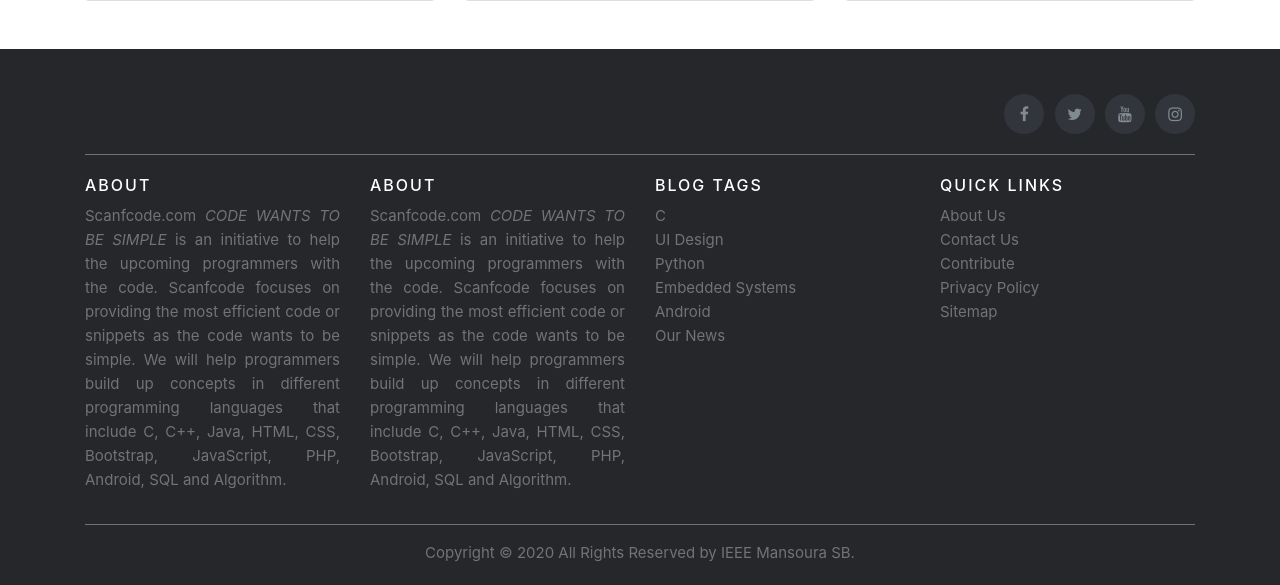
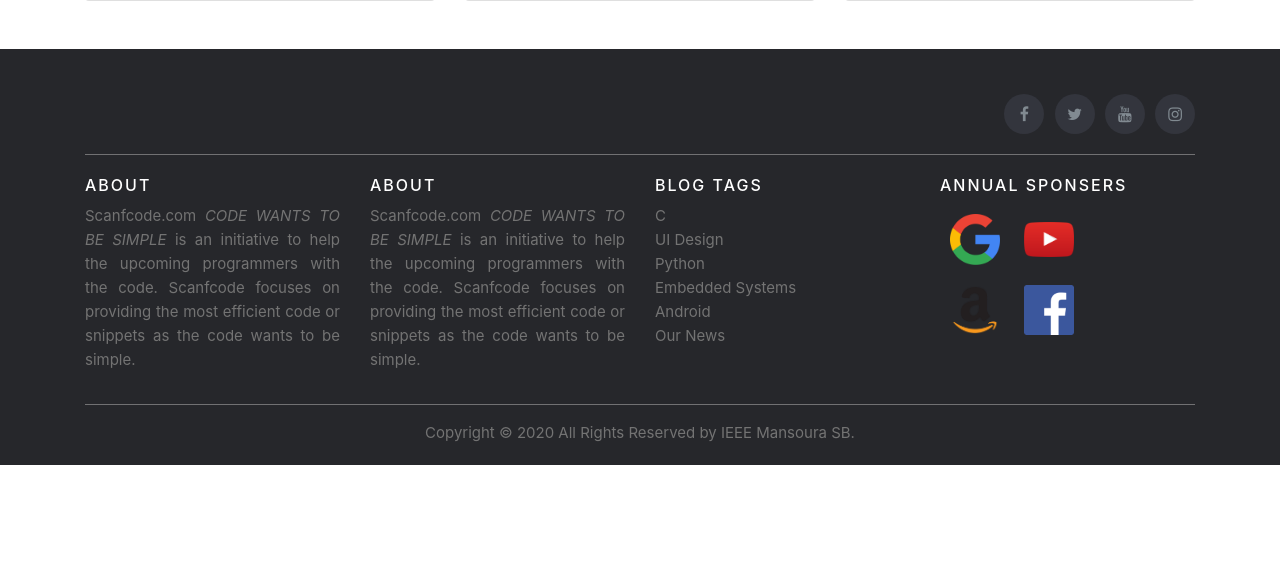
Before and after one commit to Omarabdul3ziz/test_ieeemansb, a Django app: template templates/home.html in a window 1280 px wide. Shown: the part 1247-1832 px from the top of the page. After the commit the page ends 1712 px from the top, so only its background shows below. Run offline with Django 3.2, Linux system fonts and the light colour scheme; the template is opened without the code that fills it, so the values that code supplies are empty; grey boxes labelled with a size stand in for pictures from a placeholder-image service; some libraries are stand-ins or nearby versions.

Commit message:
finish annual sponsers

```diff
--- a/templates/home.html
+++ b/templates/home.html
@@ -231,15 +231,13 @@
           <h6>About</h6>
           <p class="text-justify">Scanfcode.com <i>CODE WANTS TO BE SIMPLE </i> is an initiative to help the upcoming
             programmers with the code. Scanfcode focuses on providing the most efficient code or snippets as the code
-            wants to be simple. We will help programmers build up concepts in different programming languages that
-            include C, C++, Java, HTML, CSS, Bootstrap, JavaScript, PHP, Android, SQL and Algorithm.</p>
+            wants to be simple.</p>
         </div>
         <div class="col-sm-6 col-md-3">
           <h6>About</h6>
           <p class="text-justify">Scanfcode.com <i>CODE WANTS TO BE SIMPLE </i> is an initiative to help the upcoming
             programmers with the code. Scanfcode focuses on providing the most efficient code or snippets as the code
-            wants to be simple. We will help programmers build up concepts in different programming languages that
-            include C, C++, Java, HTML, CSS, Bootstrap, JavaScript, PHP, Android, SQL and Algorithm.</p>
+            wants to be simple.</p>
         </div>
 
         <div class="col-xs-6 col-md-3">
@@ -255,14 +253,17 @@
         </div>
 
         <div class="col-xs-6 col-md-3">
-          <h6>Quick Links</h6>
-          <ul class="footer-links">
-            <li><a href="http://scanfcode.com/about/">About Us</a></li>
-            <li><a href="http://scanfcode.com/contact/">Contact Us</a></li>
-            <li><a href="http://scanfcode.com/contribute-at-scanfcode/">Contribute</a></li>
-            <li><a href="http://scanfcode.com/privacy-policy/">Privacy Policy</a></li>
-            <li><a href="http://scanfcode.com/sitemap/">Sitemap</a></li>
-          </ul>
+          <h6>Annual Sponsers</h6>
+          <div class="col-xs-3 col-md-1.5">
+            <img style="width: 50px; height: auto;  margin: 10px;" src="../static/image/sponsers/google.png">
+            <img style="width: 50px; height: auto;  margin: 10px;" src="../static/image/sponsers/youtube.png">
+
+          </div>
+          <div class="col-xs-3 col-md-1.5">
+            <img style="width: 50px; height: auto;  margin: 10px;" src="../static/image/sponsers/amazon.png">
+            <img style="width: 50px; height: auto;  margin: 10px;" src="../static/image/sponsers/facebook.png">
+
+          </div>
         </div>
       </div>
       <hr>
```
Also changed, not shown: static/image/sponsers/amazon.png (added), static/image/sponsers/facebook.jpg (added), static/image/sponsers/facebook.png (added), static/image/sponsers/google.png (added), static/image/sponsers/youtube.png (added).
